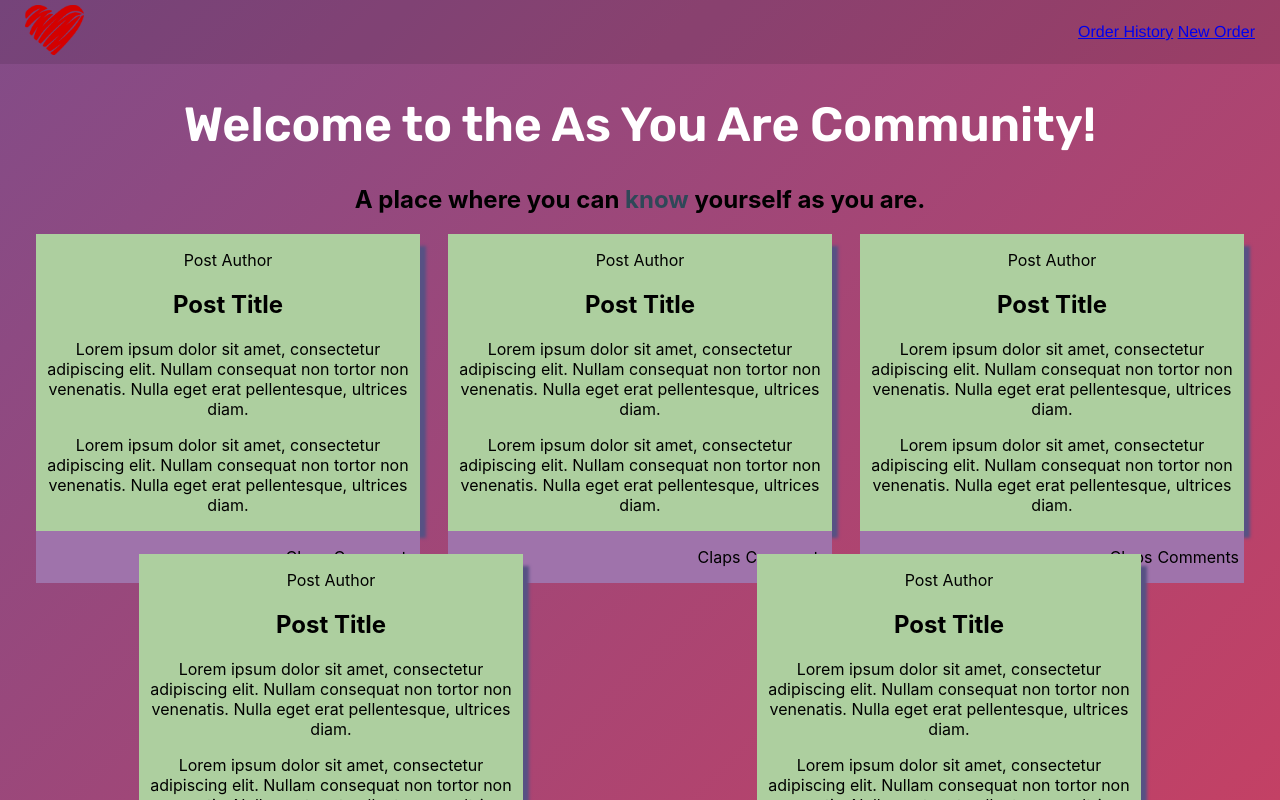
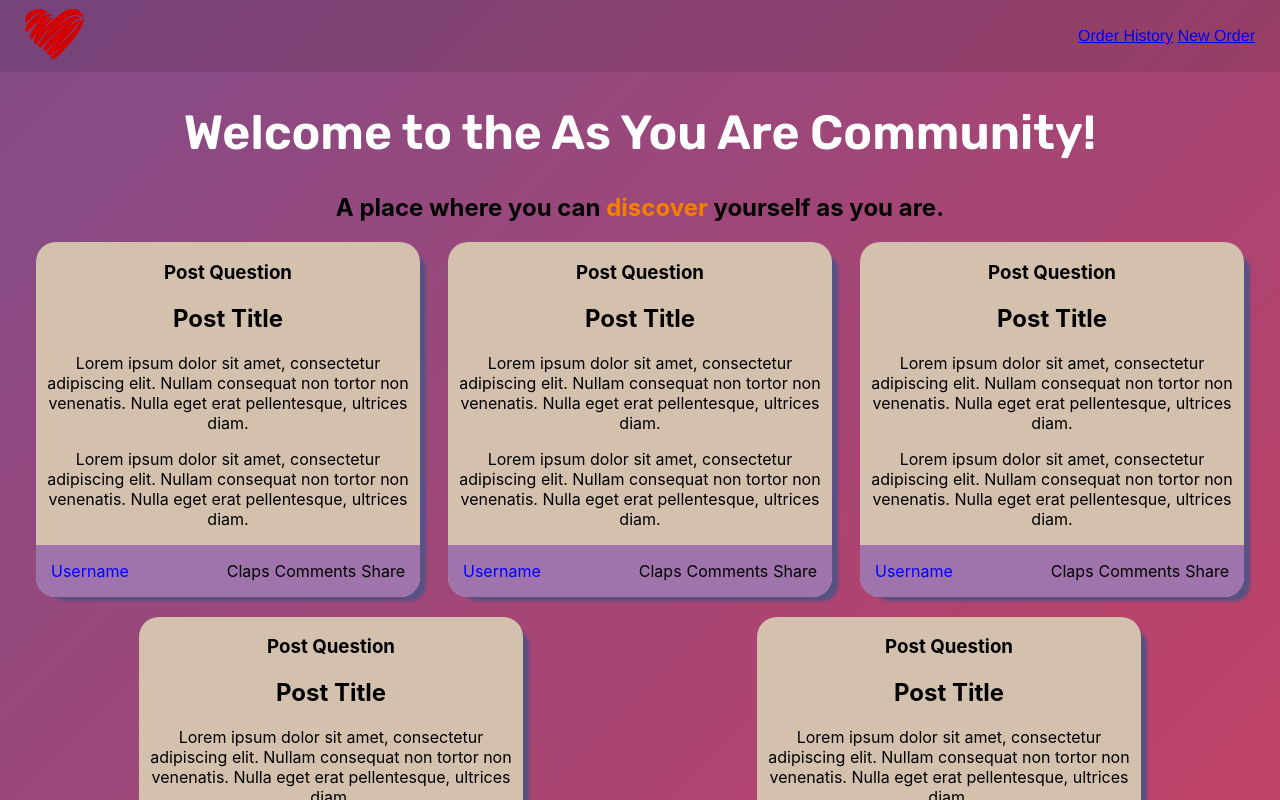
Before and after one commit to msi-ism/aya-journal-app, a React (Create React App) app: page /orders in a window 1280 px wide. Shown: the top 800 px of the page. Built offline with nearby package versions, Linux system fonts and the light colour scheme.

Commit message:
homepage edits

```diff
--- a/src/components/PostCard.js
+++ b/src/components/PostCard.js
@@ -3,7 +3,7 @@
 const PostCard = () => {
     return (
         <div className="post-card">
-            <p>Post Author</p>
+            <h3>Post Question</h3>
             <h2>Post Title</h2>
             <p>Lorem ipsum dolor sit amet, consectetur adipiscing elit. Nullam consequat non tortor non venenatis. Nulla eget erat pellentesque, ultrices diam.
             </p>
@@ -11,8 +11,14 @@ const PostCard = () => {
             Lorem ipsum dolor sit amet, consectetur adipiscing elit. Nullam consequat non tortor non venenatis. Nulla eget erat pellentesque, ultrices diam.
             </p>
             <div className="lower-card">
-                <p>Claps</p>
-                <p>Comments</p>
+                <div className='card-user'>
+                    <p>Username</p>
+                </div>
+                <div className="card-actions">
+                    <p>Claps</p>
+                    <p>Comments</p>
+                    <p>Share</p>
+                </div>
             </div>
         </div>
     );
--- a/src/index.css
+++ b/src/index.css
@@ -196,7 +196,7 @@ button[type="submit"] {
   display: flex;
   align-items: center;
   justify-content: space-between;
-  height: 8vmin;
+  height: 9vmin;
   background-color: rgba(0, 0, 0, .1);
   width: 100vw;
   padding: 25px;
@@ -233,23 +233,42 @@ body > .main-container {
   height: 100%;
   width: 95vw;
   margin-bottom: 30px;
+
+
+
 }
 .home-cardcontainer > .post-card {
   width: 30vw;
-  height: 300px;
-  background-color: var(--green-1);
+  height: auto;
+  background-color: var(--tan-4);
   box-shadow: 10px 8px 3px -4px var(--purple-2);
+  border-radius: 20px;
 }
 
 .post-card > .lower-card {
-  display: inline-flex;
+  display: flex;
   flex-direction: row;
   justify-content: right;
   gap: 5px;
-  padding: 0 5px;
-  width: 100%;
+  padding: 0 15px;
+  width: 30vw;
   height: auto;
   background-color: #9F73AB;
+  border-bottom-left-radius: 20px;
+  border-bottom-right-radius: 20px;
+}
+
+.lower-card > .card-user {
+  display: inline-flex;
+  flex: 1;
+  color: blue;
+}
+
+.lower-card > .card-actions {
+  display: inline-flex;
+  align-self: right;
+  gap: 5px;
+
 }
 
 .footer-container {
@@ -260,5 +279,5 @@ body > .main-container {
 }
 
 .magic-word {
-  color: var(--darkgreen)
+  color: var(--orange)
 }
--- a/src/pages/HomePage.js
+++ b/src/pages/HomePage.js
@@ -14,8 +14,7 @@ const HomePage = () => {
                 setVerb((verb) => randomVerb)
         }
 
-
-        }, 1250)
+        }, 1500)
         // ^ Above all, when using setInterval, it is imperative that you clear the scheduled interval once the component unmounts.
         return () => clearInterval(interval)
 
```
